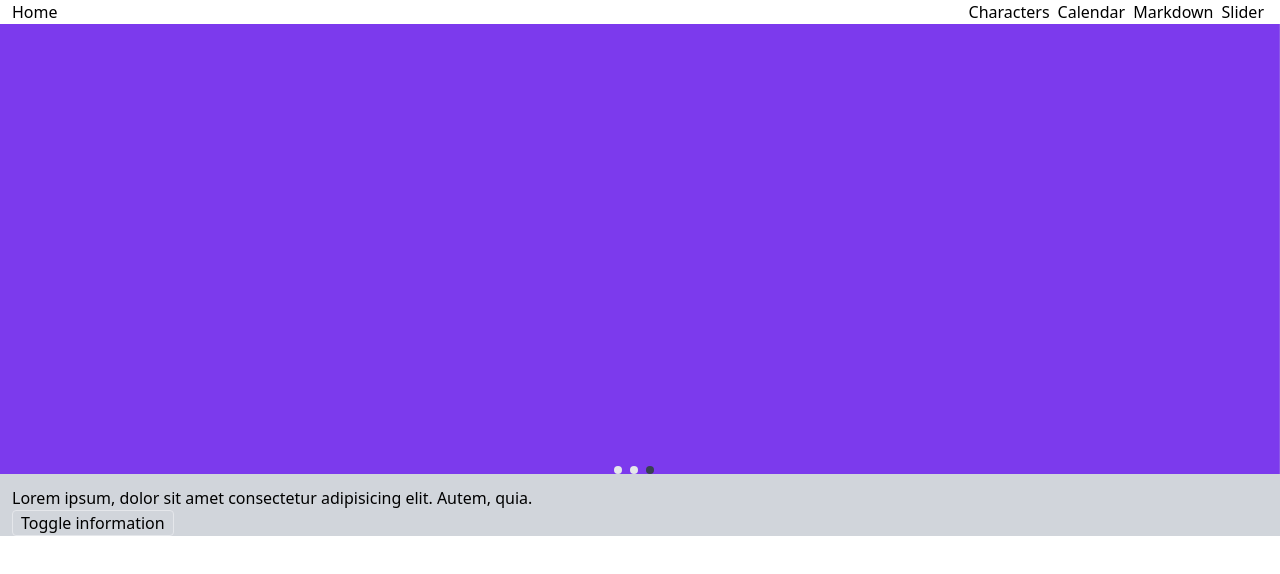
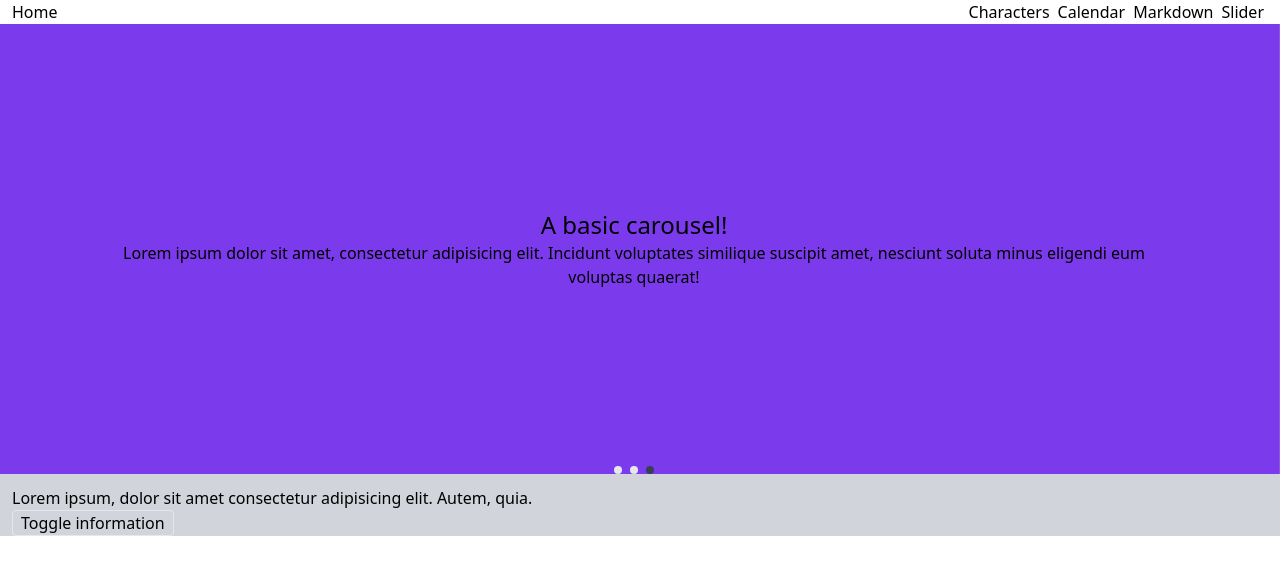
Before and after one commit to h3c70rdelAn9el/turbo-spork, a Vue app: page /slider in a window 1280 px wide. Shown: the top 574 px of the page. Built offline with nearby package versions, Linux system fonts and the light colour scheme.

Commit message:
fix image slider styling

```diff
--- a/src/components/ImageSlider.vue
+++ b/src/components/ImageSlider.vue
@@ -5,7 +5,11 @@
         <div v-if="currentSlide === index" class=" w-full" :class="color" style="height:450px"></div>
       </transition>
     </div>
-    <div class=" w-full" style="height: 450px">
+    <div class="w-full flex z-20" style="height: 450px">
+      <div class="mx-auto my-auto text-center">
+        <h2 class="text-2xl">A basic carousel!</h2>
+        <p class="mx-28">Lorem ipsum dolor sit amet, consectetur adipisicing elit. Incidunt voluptates similique suscipit amet, nesciunt soluta minus eligendi eum voluptas quaerat!</p>
+      </div>
       <div class="absolute bottom-0 flex w-full justify-center">
         <div v-for="(slide, index) in slides" :key="slide" @click="makeActive(index)" :class="currentSlide === index ? 'bg-gray-700' : 'bg-gray-200'" class="w-2 mx-1 h-2 rounded-full cursor-pointer">
         </div>
@@ -22,7 +26,7 @@ export default {
       slides: [
         'bg-blue-600',
         'bg-red-600',
-        'bg-purple-600'
+        'bg-purple-600',
       ],
       interval: '',
       isDetailsShowing: true
--- a/src/pages/Slider.vue
+++ b/src/pages/Slider.vue
@@ -1,5 +1,5 @@
 <template>
-<div class="-ml-3">
+<div class="-ml-3 h-full">
   <ImageSlider />
 </div>
 <div class="my-3 ml-3 flex w-full">
@@ -8,7 +8,6 @@
       <h1 v-if="isDetailsShowing" class="text-center">
         Lorem ipsum, dolor sit amet consectetur adipisicing elit. Autem, quia.
       </h1>
-
     </transition>
     <div>
       <button @click="isDetailsShowing = !isDetailsShowing" class="px-2 rounded border">Toggle information</button>
```
Also changed, not shown: 1 other file (tests, documents, lock files or other folders).
